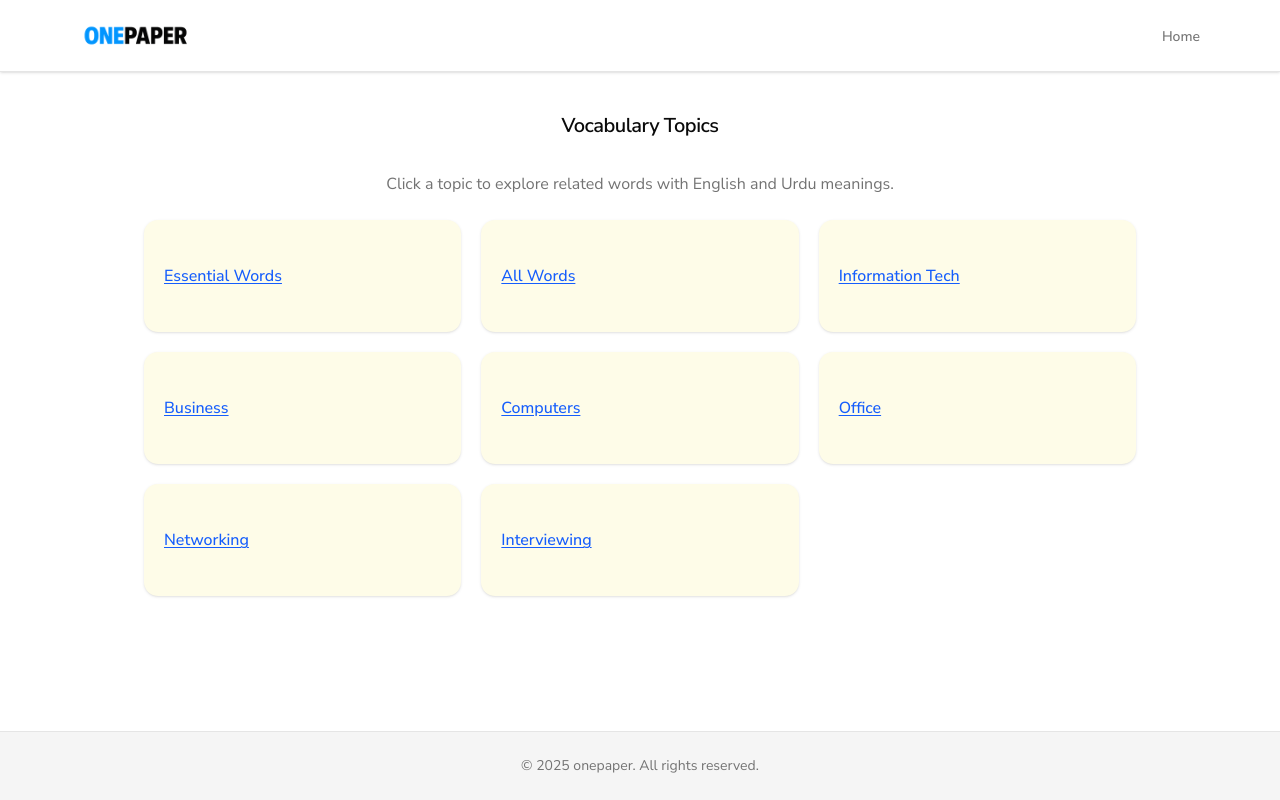
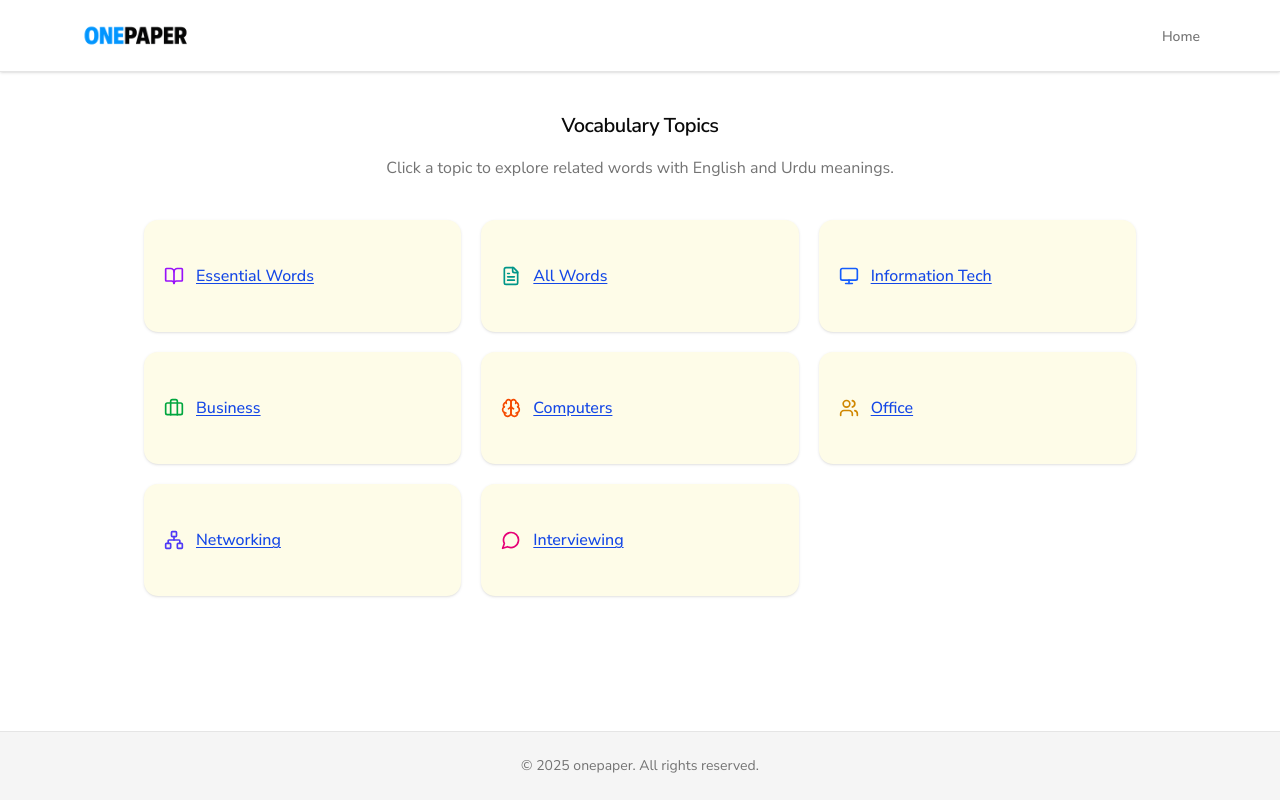
Before and after one commit to waqarkhan424/mcqs-app, a Next.js app: page /vocabulary in a window 1280 px wide. Built offline with nearby package versions, Linux system fonts and the light colour scheme.

Commit message:
Initial commit

```diff
--- a/app/vocabulary/page.tsx
+++ b/app/vocabulary/page.tsx
@@ -2,32 +2,53 @@ import { Card, CardContent } from "@/components/ui/card";
 import Typography from "@/components/ui/typography";
 import Link from "next/link";
 
-const topics = [
-    "Essential Words",
-    "All Words",
-    "Information Tech",
-    "Business",
-    "Computers",
-    "Office",
-    "Networking",
-    "Interviewing",
+import {
+    BookOpen,
+    FileText,
+    Monitor,
+    Briefcase,
+    Brain,
+    Users,
+    Network,
+    MessageCircle,
+} from "lucide-react";
+
+
+
+
+const vocabularyTopics = [
+    { name: "Essential Words", slug: "essential-words", icon: BookOpen, color: "text-purple-600" },
+    { name: "All Words", slug: "all-words", icon: FileText, color: "text-teal-600" },
+    { name: "Information Tech", slug: "information-tech", icon: Monitor, color: "text-blue-600" },
+    { name: "Business", slug: "business", icon: Briefcase, color: "text-green-600" },
+    { name: "Computers", slug: "computers", icon: Brain, color: "text-orange-600" },
+    { name: "Office", slug: "office", icon: Users, color: "text-yellow-600" },
+    { name: "Networking", slug: "networking", icon: Network, color: "text-indigo-600" },
+    { name: "Interviewing", slug: "interviewing", icon: MessageCircle, color: "text-pink-600" },
 ];
+
+
 
 export default function VocabularyPage() {
     return (
-        <div className="max-w-5xl mx-auto px-4 py-10 space-y-6">
-            <Typography variant="h2" className="text-center">Vocabulary Topics</Typography>
-            <Typography className="text-muted-foreground text-center">Click a topic to explore related words with English and Urdu meanings.</Typography>
+        <div className="max-w-5xl mx-auto px-4 py-10 space-y-10">
+            <div className="text-center space-y-2">
+                <Typography variant="h2">Vocabulary Topics</Typography>
+                <Typography variant="p" className="text-muted-foreground">
+                    Click a topic to explore related words with English and Urdu meanings.
+                </Typography>
+            </div>
 
             <div className="grid grid-cols-1 sm:grid-cols-2 md:grid-cols-3 gap-5">
-                {topics.map((topic) => (
-                    <Card key={topic} className="bg-yellow-50 transition rounded-xl border-none shadow-sm">
+                {vocabularyTopics.map(({ name, slug, icon: Icon, color }) => (
+                    <Card key={slug} className="bg-yellow-50 transition rounded-xl border-none shadow-sm">
                         <CardContent className="p-5">
                             <Link
-                                href={`/vocabulary/${topic.toLowerCase().replace(/\s+/g, "-")}`}
-                                className="flex items-center gap-3 font-medium text-blue-600 underline underline-offset-2"
+                                href={`/vocabulary/${slug}`}
+                                className="flex items-center gap-3 font-medium text-blue-700 underline underline-offset-2"
                             >
-                                {topic}
+                                <Icon className={`w-5 h-5 ${color}`} />
+                                {name}
                             </Link>
                         </CardContent>
                     </Card>
```
